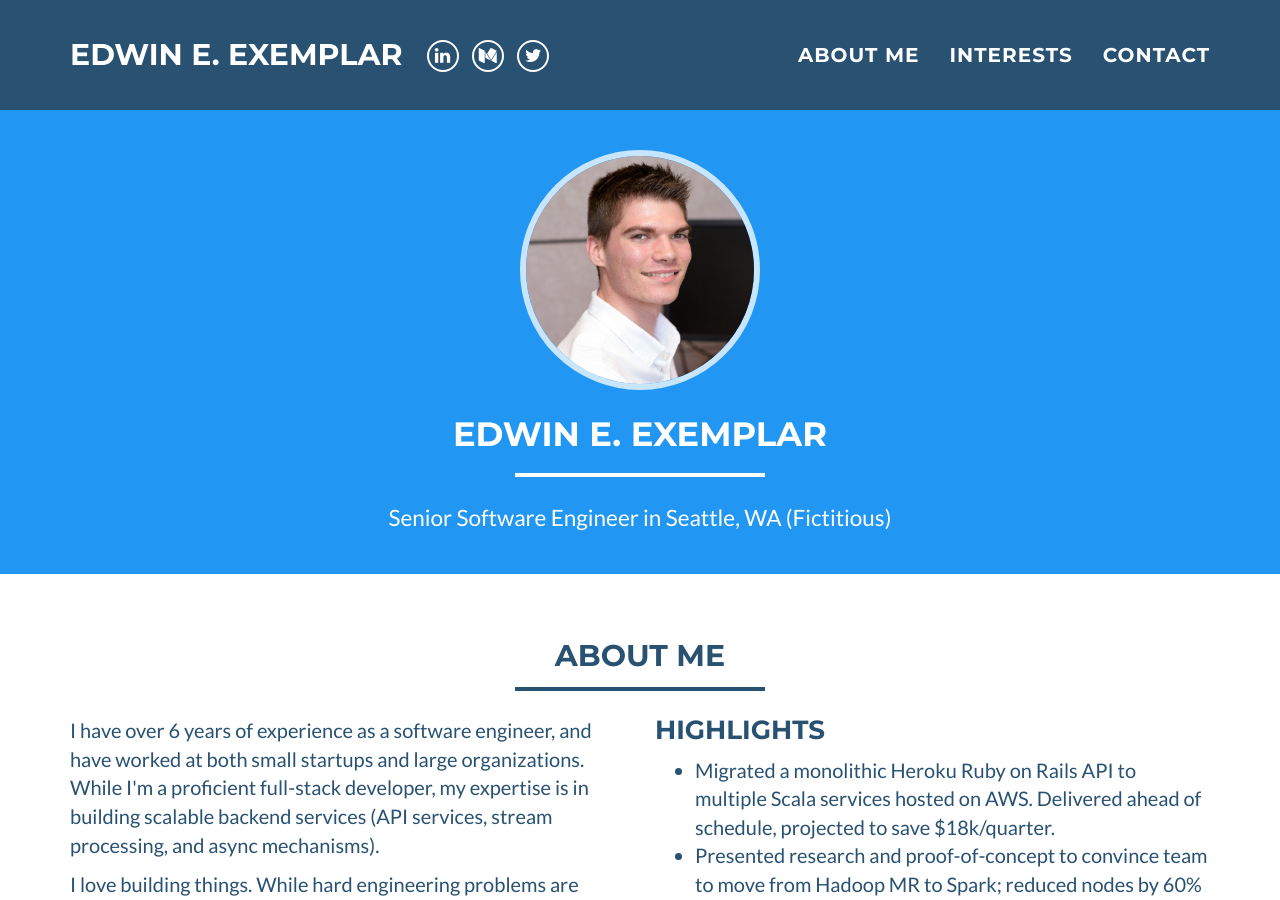
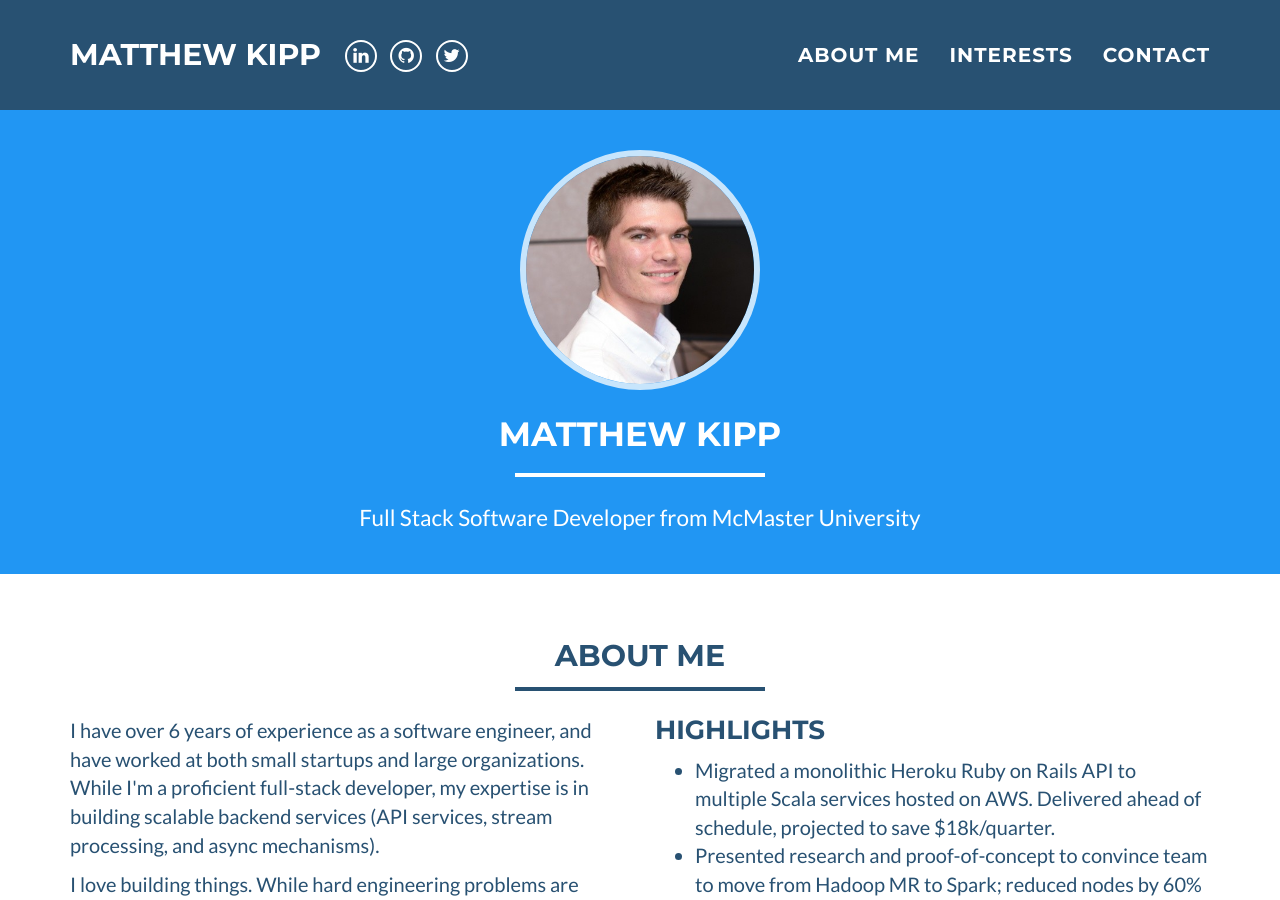
Before and after one commit to kippmr/mygithubpage, a Jekyll site: the page built from index.html, in a window 1280 px wide and 900 px high. Built offline with Jekyll 4.4.1, drawn with Linux system fonts in a browser that asks for light colours; some of the changed text lies outside the part shown.

```diff
--- a/_config.yml
+++ b/_config.yml
@@ -1,20 +1,20 @@
 # Site settings
-name: Edwin E. Exemplar
-email: edwin+contactme@someemail.com
-#canonical_url: https://edwinexemplar.com
-keywords: "Software Engineer, Python, Ruby, Machine Learning, Deep Learning, Startups, Agile, Pair Programming"
-skills: "Senior Software Engineer in Seattle, WA (Fictitious)"
+name: Matthew Kipp
+email: kippmr@gmail.com
+#canonical_url: https://kippmr.com
+keywords: "Software Development, C#, Java, JavaScript, ASP .NET, Angular, React, Agile Project Management"
+skills: "Full Stack Software Developer from McMaster University"
 baseurl:
 
 # Social networks usernames (many more available: google-plus, flickr, dribbble, pinterest, instagram, tumblr, linkedin, etc.)
 # You should replace these with your social networks, of course. :)
 social:
   - title: linkedin
-    url: https://www.linkedin.com/in/cgroom/
-  - title: medium
-    url: https://medium.com/@cgroom
+    url: https://www.linkedin.com/in/kippmr/
+  - title: github
+    url: https://github.com/kippmr
   - title: twitter
-    url: https://twitter.com/chuck_groom
+    url: https://twitter.com/keyboardkanary
 
 # Google webmaster tools
 google_verify:
```
